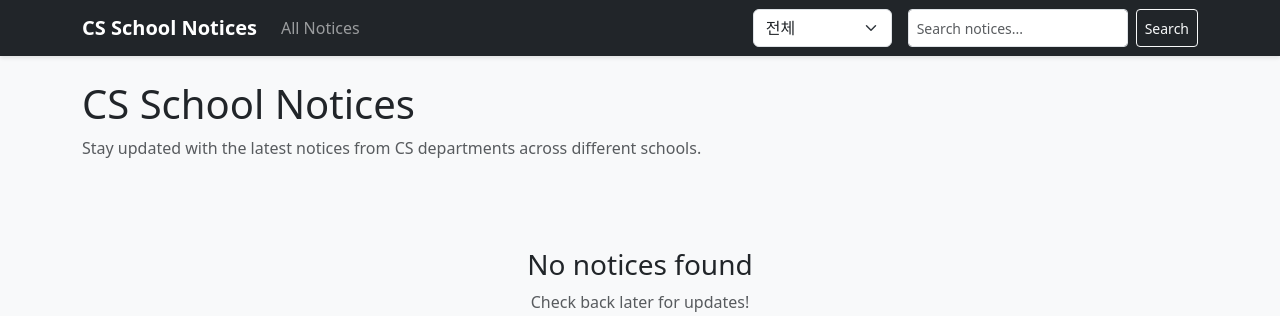
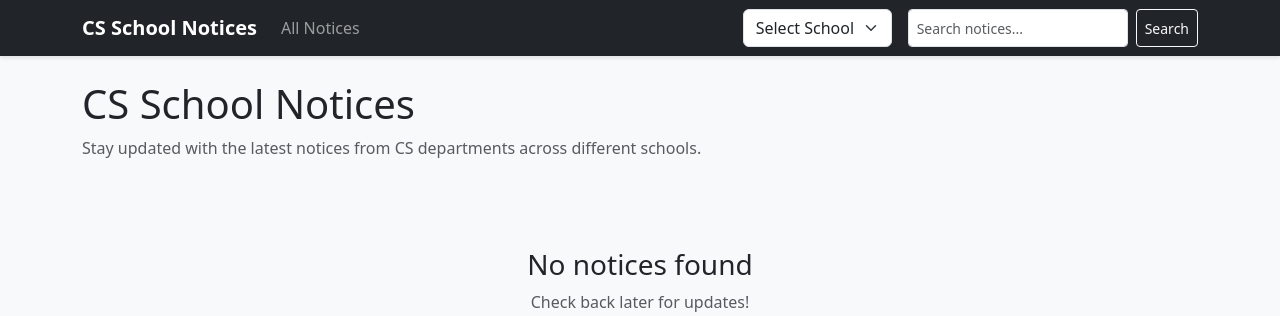
Before and after one commit to jeesup0103/cs-job-info, a FastAPI app: page / in a window 1280 px wide. Shown: the top 316 px of the page. Run offline with FastAPI, Linux system fonts and the light colour scheme.

Commit message:
Add default option to school selection dropdown in base.html

```diff
--- a/app/templates/base.html
+++ b/app/templates/base.html
@@ -23,6 +23,7 @@
                 <div class="d-flex gap-2">
                     <div class="me-2">
                         <select class="form-select" id="schoolFilter" onchange="location = this.value;">
+                            <option value="">Select School</option>
                             <option value="/">전체</option>
                             {% for school in schools %}
                             <option value="/?school={{ school }}" {% if selected_school == school %}selected{% endif %}>{{ school }}</option>
```
